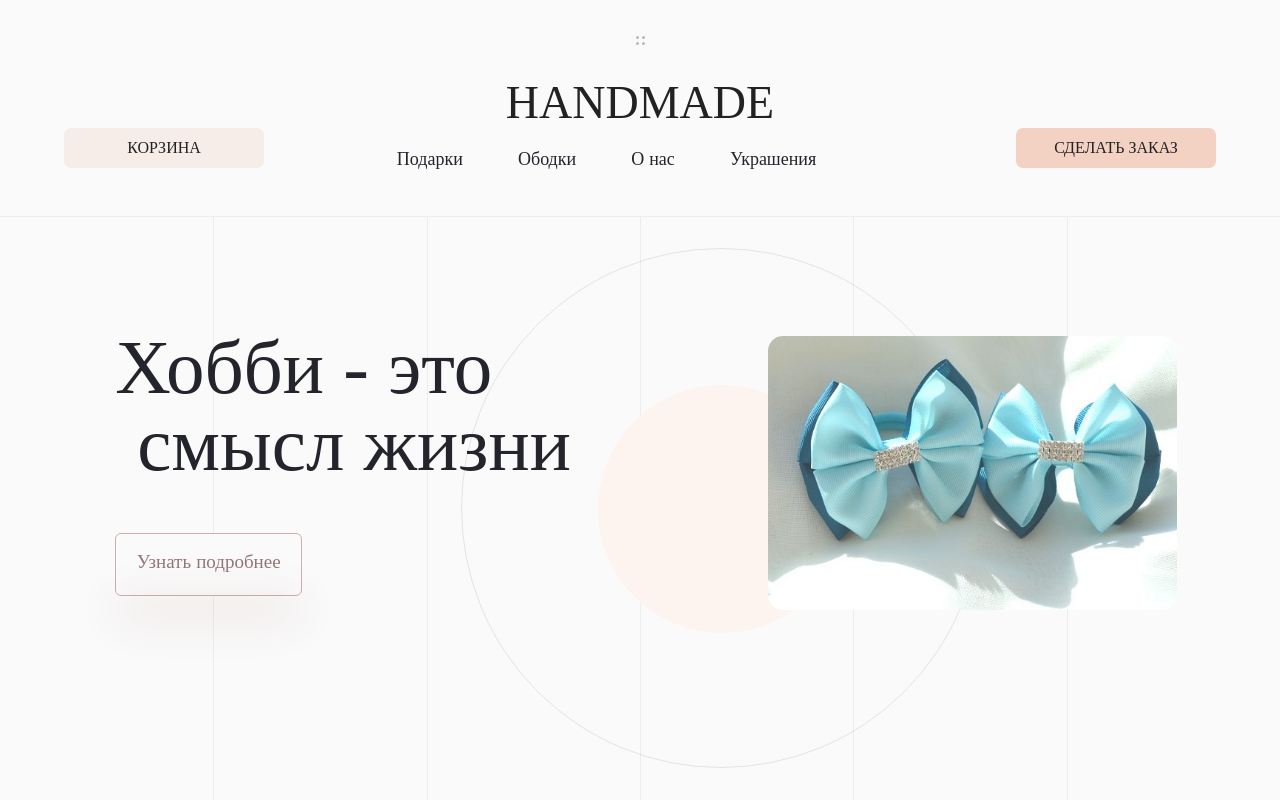
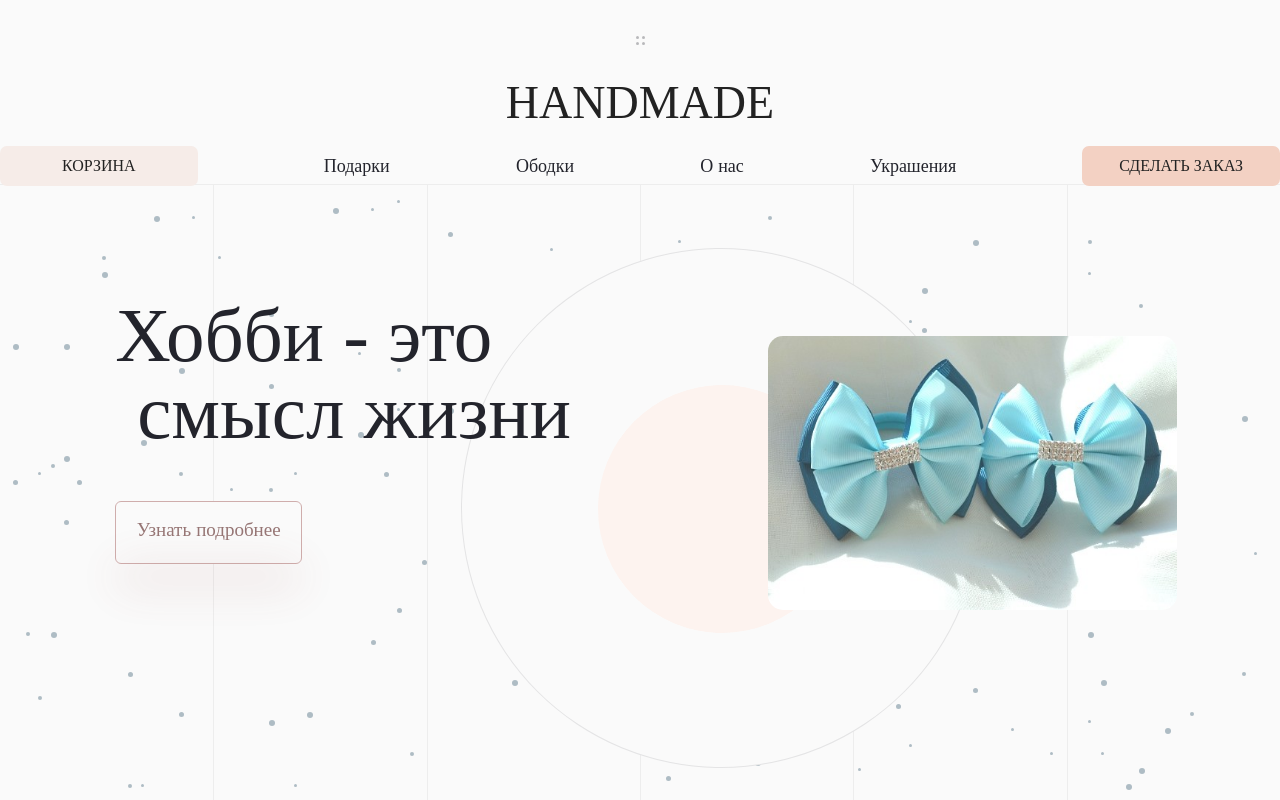
Before and after one commit to gofnnp/HANDMADE, a plain HTML site: page index.html in a window 1280 px wide. Shown: the top 800 px of the page. Drawn offline with Linux system fonts and the light colour scheme; a web font is replaced by a local one.

Commit message:
Add files via upload

```diff
--- /dev/null
+++ b/app.js
@@ -0,0 +1,19 @@
+const $stars = document.getElementById('stars');
+
+const getRandomInt = (min, max) => Math.floor(Math.random() * (max - min)) + min;
+
+for (var i = 0; i < 150; i++) {
+  const $star = document.createElement('div');
+  const size = getRandomInt(3, 7);
+  $star.className = 'star';
+  $star.style.width = `${size}px`;
+  $star.style.height = `${size}px`;
+  $star.style.borderRadius = '100%';
+  $star.style.position = 'fixed';
+  $star.style.top = `${getRandomInt(1, 99)}vh`;
+  $star.style.left = `${getRandomInt(1, 99)}vw`;
+  console.log($star.style.top, $star.style.left);
+  $stars.appendChild($star);
+}
+
+console.log($stars);
--- a/index.html
+++ b/index.html
@@ -22,6 +22,11 @@
     <h1 class="logo">
       HANDMADE
     </h1>
+    <div class="flex" id="nav">
+      <div id="but_kor" class="but">
+        <p>КОРЗИНА</p>
+      </div>
+
       <div class="navigation">
         <ul id="navbar">
           <li><a href="#">Подарки</a></li>
@@ -31,12 +36,12 @@
         </ul>
       </div>
 
-    <div id="but_kor" class="but">
-      <p>КОРЗИНА</p>
-    </div>
+
       <div id="but_zak" class="but">
         <p>СДЕЛАТЬ ЗАКАЗ</p>
       </div>
+    </div>
+
 </header>
 <body>
   <!-- Линии на фоне -->
@@ -55,6 +60,7 @@
       <div class="shadow"></div>
     </div>
     <img id="img_main" src="img/main.jpg" alt="bant">
+    <div id="stars"></div>
     <div style="position: fixed;width: 500px;height: 500px;left: 36vw;top: 31vh;z-index: -1;">
       <div id="ellipse_2"><div id="ellipse_1"></div></div>
     </div>
@@ -130,5 +136,8 @@
       </div>
     </div>
   </section>
+  <script type="text/javascript" src="app.js">
+
+  </script>
 </body>
 </html>
--- a/style.css
+++ b/style.css
@@ -31,6 +31,7 @@ header {
   height: 23vh;
   width: 100%;
   border-bottom: 1px solid #EDEDED;
+  background: #fafafa;
 }
 
 #hero_bar {
@@ -39,14 +40,16 @@ header {
 }
 
 #decoration_main {
-  margin: 4vh 0 4vh 0;
-  margin-left: calc(50vw - 4.5px);
+  padding: 4vh 0 4vh 0;
+  padding-left: calc(50vw - 4.5px);
+  background: #fafafa;
 }
 
 .logo {
   font-size: 46px;
   text-align: center;
   font-family: PlayfairDisplay-Regular;
+  margin-bottom: 20px;
 }
 
 .navigation {
@@ -54,17 +57,14 @@ header {
 }
 
 #navbar {
-  margin: 3vh 0 0 27vw;
   padding: 0;
   list-style-type: none;
-}
-#navbar li {
-   display: inline;
+  display: flex;
+  justify-content: space-evenly;
 }
 
 #navbar li a {
   text-decoration: none;
-  margin-left: 4vw;
   font-size: 18px;
   color: #23242C;
   font-family: Poppins-Regular;
@@ -76,7 +76,6 @@ header {
   width: 200px;
   height: 28px;
   padding-top: 12px;
-  position: absolute;
 }
 
 .but p {
@@ -85,14 +84,10 @@ header {
 
 #but_kor {
   background-color: #F6ECE8;
-  top: 16vh;
-  left: 5vw;
 }
 
 #but_zak {
   background-color: #F3D1C3;
-  top: 16vh;
-  right: 5vw;
 }
 
 #h_1 {
@@ -159,6 +154,7 @@ header {
   box-sizing: border-box;
   border-radius: 100%;
   z-index: -1;
+  background: #fafafa;
 }
 
 #line_2 {
@@ -252,3 +248,22 @@ header {
 #image_title {
   margin-top: 173px;
 }
+
+#stars {
+  position: fixed;
+  width: 100vw;
+  height: 100vh;
+  top: 0;
+  left: 0;
+  z-index: -2;
+}
+
+.star {
+  background-color: #3c6073;
+  opacity: .4;
+}
+
+#nav {
+  justify-content: center;
+  align-items: center;
+}
```
Lines whose indentation alone changed are shown as unchanged.
